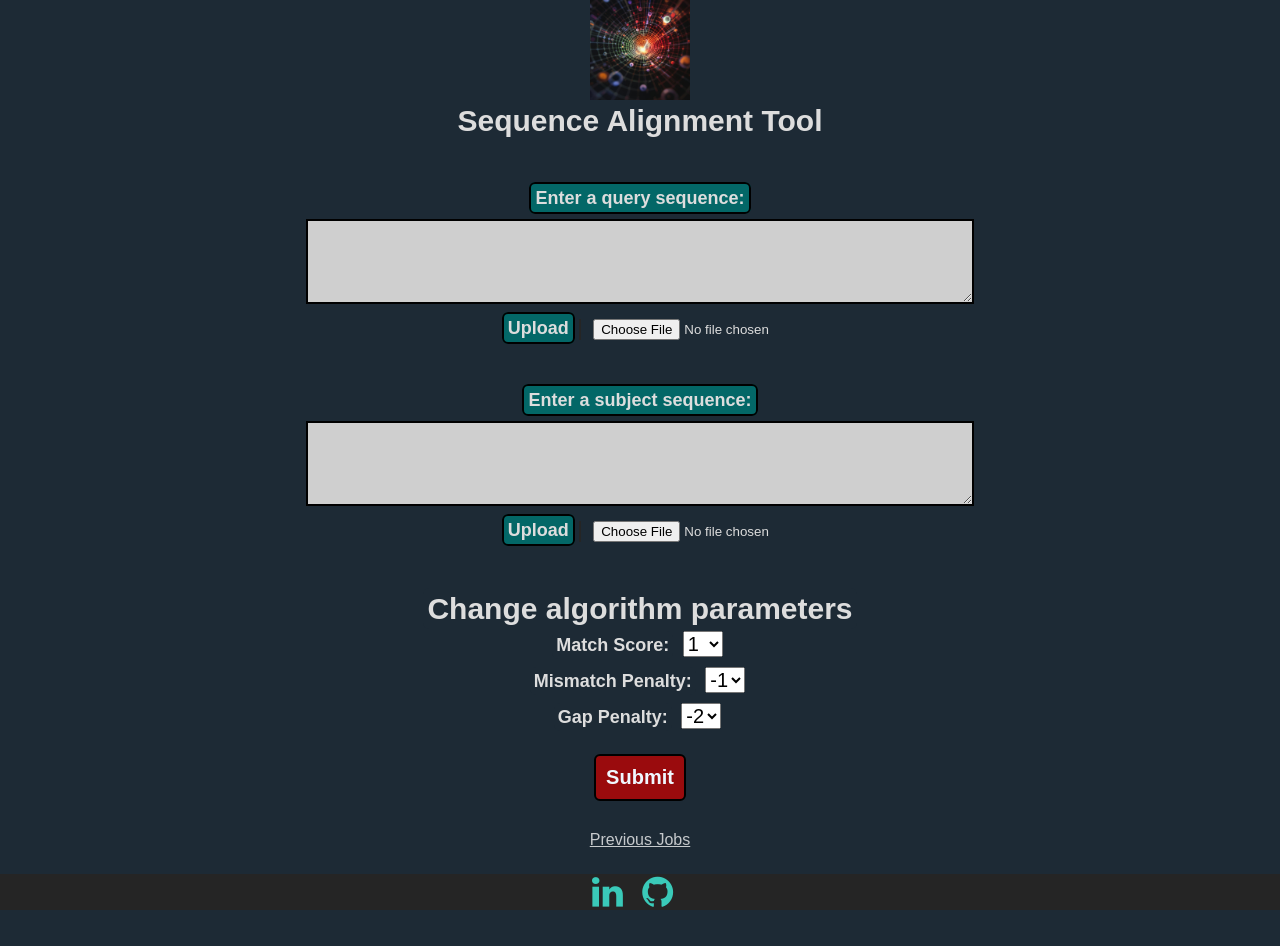
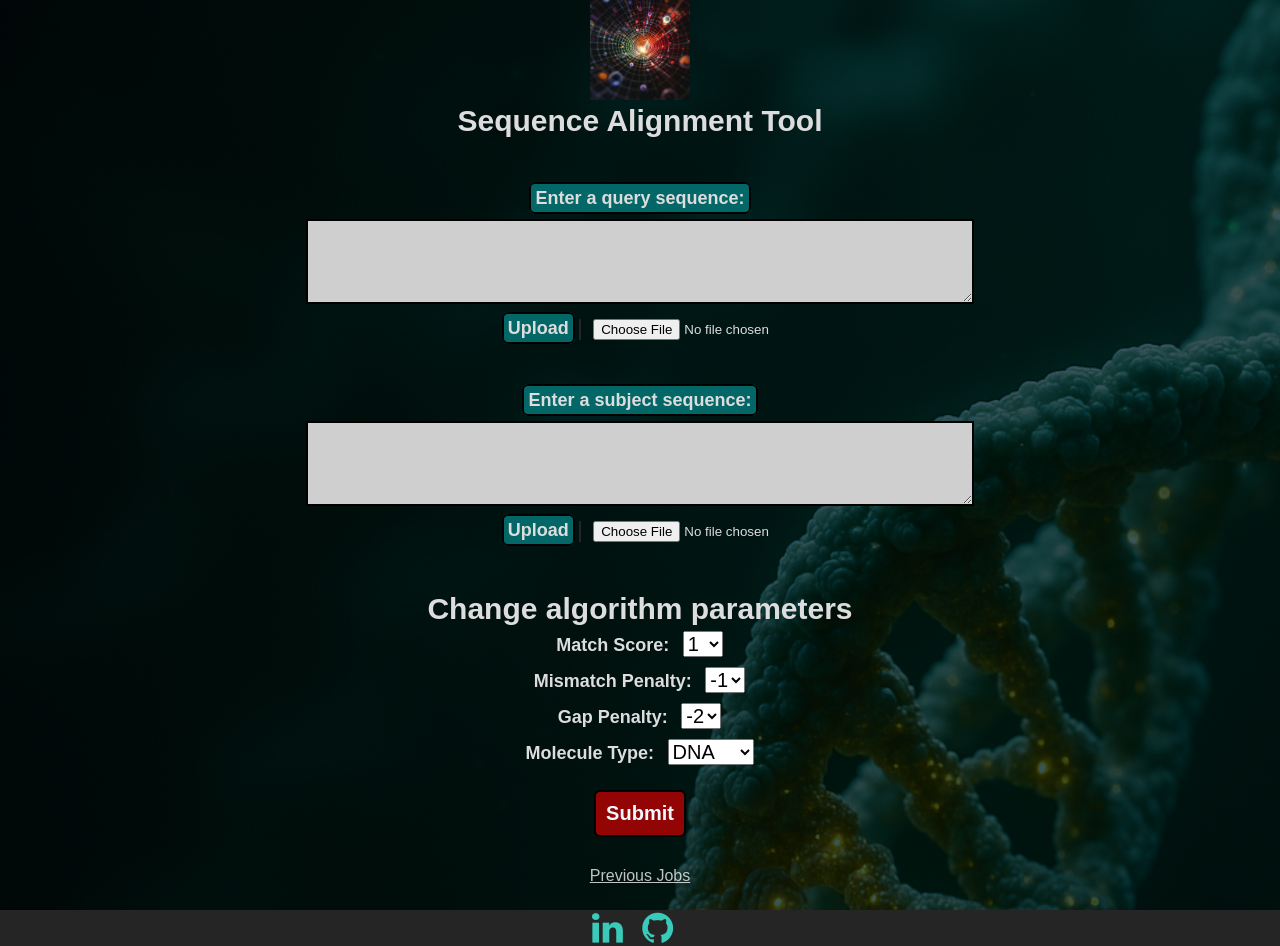
Before and after one commit to mtyler0/seq-aligner, a Flask app: page / in a window 1280 px wide. Before the commit the page ends 910 px from the top, so only its background shows below. Run offline with Flask 3, Linux system fonts and the light colour scheme.

Commit message:
Added molecule type and handled both file and text inputs

```diff
--- a/src/app.py
+++ b/src/app.py
@@ -55,24 +55,24 @@ def index():
 def post_form():
     text_input = request.form["SUBJECT"] and request.form["QUERY"]
     input = text_input or request.files
+    match = request.form.get("match", type=int)
+    mismatch = request.form.get("mismatch", type=int)
+    gap = request.form.get("gap", type=int)
+    molecule = request.form.get("type")
+
     if not input:
         flash("No file/text part")
         return redirect("/")
     elif text_input:
         seq1_text = request.form["SUBJECT"]
         seq2_text = request.form["QUERY"]
-        is_text = True
-
-
-    match = request.form.get("match", type=int)
-    mismatch = request.form.get("mismatch", type=int)
-    gap = request.form.get("gap", type=int)
-    seq1_file = request.files["seq1file"]
-    seq2_file = request.files["seq2file"]
-    seq1_path = save_file(seq1_file)
-    seq2_path = save_file(seq2_file)
-
-    params = main(match, mismatch, gap, seq1_path, seq2_path)
+        params = main(match, mismatch, gap, seq1_text, seq2_text, molecule, is_text=True)
+    else:
+        seq1_file = request.files["seq1file"]
+        seq2_file = request.files["seq2file"]
+        seq1_path = save_file(seq1_file)
+        seq2_path = save_file(seq2_file)
+        params = main(match, mismatch, gap, seq1_path, seq2_path, molecule)
 
     db = get_db()
     cursor = db.cursor() # type: ignore
@@ -158,14 +158,21 @@ def get_job_by_id(job_id):
         sw_seq2=job["sw_seq2_name"])
 
 
+# Run algorithm
+def main(match, mismatch, gap, sequence1_path, sequence2_path, molecule, is_text=False):
+    if molecule == "Protein":
+        matrix = get_aa_matrix("resources\\blosum62.txt")
+    else:
+        matrix = None
+    a = AlignNW(molecule, aa_matrix=matrix, match=match, mismatch=mismatch, gap=gap)
+    b = AlignSW(molecule, aa_matrix=matrix, match=match, mismatch=mismatch, gap=gap)
 
-# Run algorithm
-def main(match, mismatch, gap, sequence1_path, sequence2_path):
+    if is_text:
+        return "Input Sequence 1", "Input Sequence 2", a.get_alignment(sequence1_path, sequence2_path), \
+                "Input Sequence 1", "Input Sequence 2", b.get_alignment(sequence1_path, sequence2_path)
+
     sequence1_name, sequence1, is_multiseq = get_fasta_seq(sequence1_path) # DNA1: data\\seq1.fasta, Protein: data\\human_hbb.fasta
     sequence2_name, sequence2, is_multiseq = get_fasta_seq(sequence2_path) # DNA2: data\\seq2.fasta, Protein: data\\puffer_hbb.fasta
-    blosum62 = get_aa_matrix("resources\\blosum62.txt")
-    a = AlignNW("dna", aa_matrix=None, match=match, mismatch=mismatch, gap=gap)
-    b = AlignSW("dna", aa_matrix=None, match=match, mismatch=mismatch, gap=gap)
 
     return sequence1_name, sequence2_name, a.get_alignment(sequence1, sequence2), \
             sequence1_name, sequence2_name, b.get_alignment(sequence1, sequence2)
--- a/src/static/styles.css
+++ b/src/static/styles.css
@@ -17,7 +17,7 @@ html {
 
 body {
     background-color: #1d2a35;
-    /* background-image: url(images/dna_strand_bg.png); */
+    background-image: url(images/dna_strand_bg.png);
     background-repeat: no-repeat;
     background-position: center center;
     background-attachment: fixed;
@@ -42,7 +42,7 @@ label {
 }
 
 label[id="param"]{
-    background-color: #1d2a35;
+    background: none;
     border: none;
 }
 
--- a/src/templates/index.html
+++ b/src/templates/index.html
@@ -61,6 +61,11 @@
                 {% for item in [-1, 0, 1, 2, 3, 4] %}
                 <option value="{{ item }}">{{ item }}</option>
                 {% endfor %}
+            </select><br>
+            <label for="type" id="param">Molecule Type:</label>
+            <select name="type">
+                <option value="DNA" selected>DNA</option>
+                <option value="Protein">Protein</option>
             </select>
             <div class="submit">
                 <button type="submit">Submit</button><br>
```
Also changed, not shown: src/data/saved_jobs.db.
